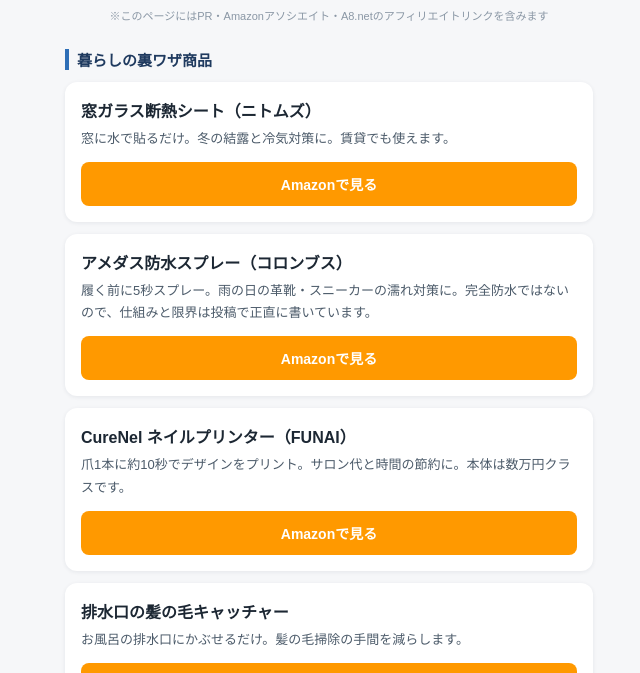
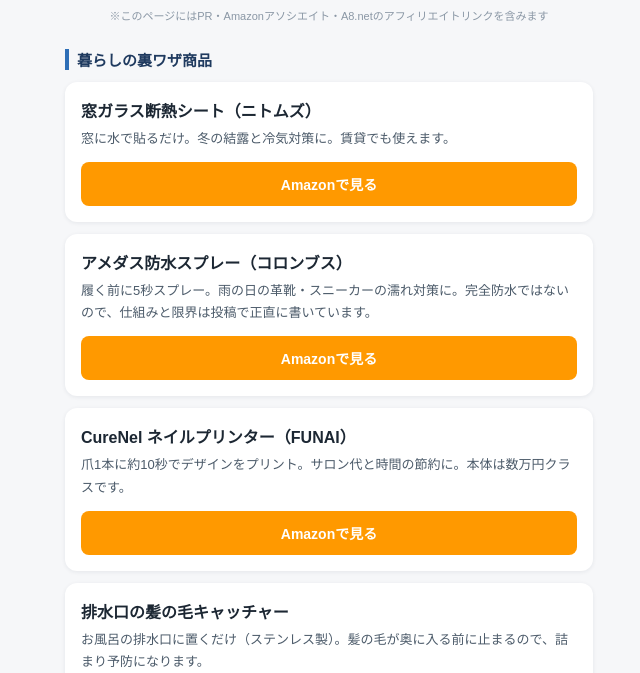
Before and after one commit to tk-ramen/kotone-links, a plain HTML site: page index.html in a window 1280 px wide. Shown: the part 135-808 px from the top of the page, without its empty margins (311-951 px from the left). Drawn offline with Linux system fonts and the light colour scheme.

Commit message:
Add files via upload

```diff
--- a/index.html
+++ b/index.html
@@ -52,7 +52,7 @@
 
   <div class="card">
     <h3>排水口の髪の毛キャッチャー</h3>
-    <p>お風呂の排水口にかぶせるだけ。髪の毛掃除の手間を減らします。</p>
+    <p>お風呂の排水口に置くだけ（ステンレス製）。髪の毛が奥に入る前に止まるので、詰まり予防になります。</p>
     <a class="btn amz" href="https://www.amazon.co.jp/s?k=%E6%8E%92%E6%B0%B4%E5%8F%A3+%E9%AB%AA%E3%81%AE%E6%AF%9B%E3%82%AD%E3%83%A3%E3%83%83%E3%83%81%E3%83%A3%E3%83%BC&tag=tkramen2574-22" rel="nofollow sponsored noopener" target="_blank">Amazonで見る</a>
   </div>
 
```
